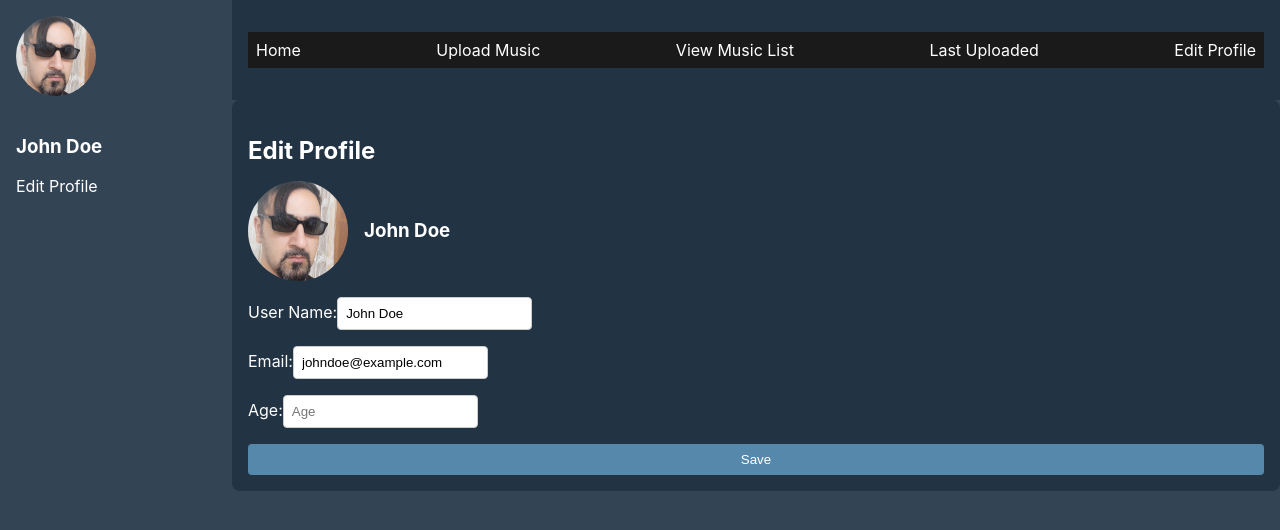
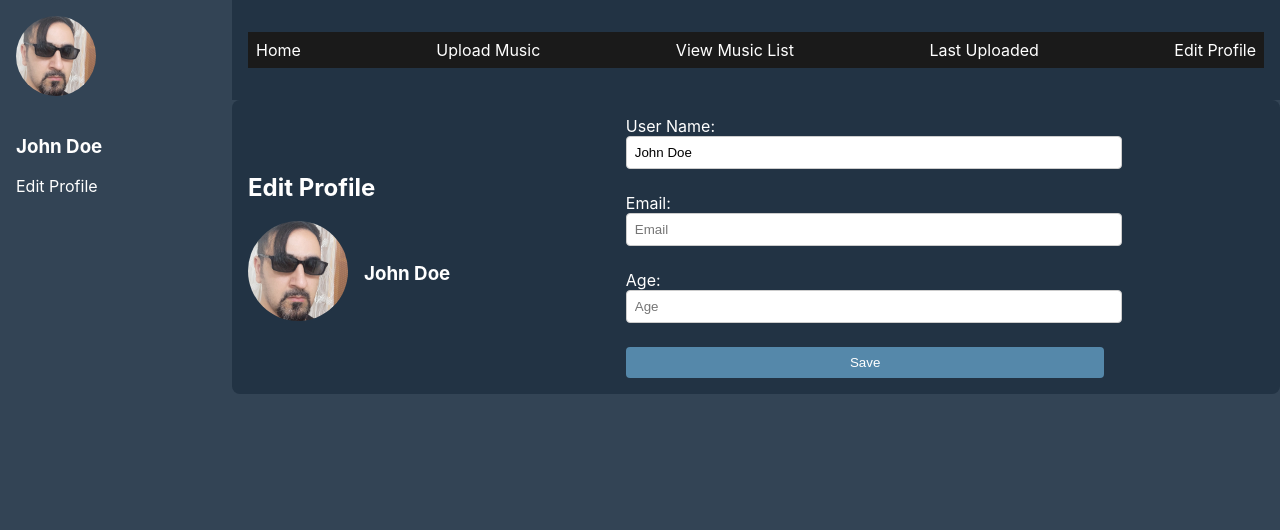
Before and after one commit to hadizziano/admin-panel-music, a React (Create React App) app: page /edit-profile in a window 1280 px wide. Shown: the top 530 px of the page. Built offline with nearby package versions, Linux system fonts and the light colour scheme.

Commit message:
edit profile page edited

```diff
--- a/src/components/EditProfile.js
+++ b/src/components/EditProfile.js
@@ -1,9 +1,20 @@
 import React, { useState } from "react";
+import { FaEdit } from "react-icons/fa";
+
+const buttonStyles = {
+  padding: "0.5rem 1rem",
+  borderRadius: "4px",
+  border: "none",
+  backgroundColor: "#5588AA",
+  color: "white",
+  cursor: "pointer",
+};
 
 const EditProfile = ({ user }) => {
   const [userName, setUserName] = useState(user.name);
-  const [email, setEmail] = useState("johndoe@example.com");
-  const [age, setAge] = useState("");
+  const [email, setEmail] = useState(user.email);
+  const [age, setAge] = useState(user.age);
+  const [isHovering, setIsHovering] = useState(false);
 
   const handleUserNameChange = (event) => {
     setUserName(event.target.value);
@@ -29,11 +40,29 @@ const EditProfile = ({ user }) => {
         padding: "1rem",
         color: "white",
         borderRadius: "8px",
+        display: "grid",
+        gap: "1rem",
+        gridTemplateColumns: "auto 1fr", // Left and right sections
+        alignItems: "center", // Center content vertically
       }}
     >
-      <h2 style={{ marginBottom: "1rem" }}>Edit Profile</h2>
+      <div>
+        <h2>Edit Profile</h2>
         <div
-        style={{ display: "flex", alignItems: "center", marginBottom: "1rem" }}
+          style={{
+            display: "flex",
+            alignItems: "center",
+            marginBottom: "1rem",
+          }}
+          onMouseEnter={() => setIsHovering(true)}
+          onMouseLeave={() => setIsHovering(false)}
+        >
+          <div
+            style={{
+              position: "relative",
+              marginRight: "1rem",
+              cursor: "pointer",
+            }}
           >
             <img
               src={user.picture}
@@ -42,16 +71,42 @@ const EditProfile = ({ user }) => {
                 width: "100px",
                 height: "100px",
                 borderRadius: "50%",
-            marginRight: "1rem",
               }}
             />
+            {isHovering && (
+              <div
+                style={{
+                  position: "absolute",
+                  bottom: 0,
+                  right: 0,
+                  backgroundColor: "rgba(0, 0, 0, 0.6)",
+                  borderRadius: "50%",
+                  padding: "0.3rem",
+                  display: "flex",
+                  justifyContent: "center",
+                  alignItems: "center",
+                }}
+              >
+                <FaEdit size={18} color="white" />
+              </div>
+            )}
+          </div>
           <div>
             <h3>{user.name}</h3>
             <p>{user.email}</p>
           </div>
         </div>
-      <form style={{ display: "flex", flexDirection: "column", gap: "1rem" }}>
-        <label>
+      </div>
+      <form
+        style={{
+          display: "grid",
+          gap: "1.5rem",
+          alignItems: "center", // Center form items horizontally
+          width: "60%", // Adjust width of the form
+          margin: "0 auto", // Center the form within its container
+        }}
+      >
+        <label style={{ display: "grid" }}>
           User Name:
           <input
             type="text"
@@ -61,7 +116,7 @@ const EditProfile = ({ user }) => {
             placeholder="User Name"
           />
         </label>
-        <label>
+        <label style={{ display: "grid" }}>
           Email:
           <input
             type="email"
@@ -71,7 +126,7 @@ const EditProfile = ({ user }) => {
             placeholder="Email"
           />
         </label>
-        <label>
+        <label style={{ display: "grid" }}>
           Age:
           <input
             type="number"
@@ -93,15 +148,7 @@ const inputStyles = {
   padding: "0.5rem",
   borderRadius: "4px",
   border: "1px solid #ccc",
-};
-
-const buttonStyles = {
-  padding: "0.5rem 1rem",
-  borderRadius: "4px",
-  border: "none",
-  backgroundColor: "#5588AA",
-  color: "white",
-  cursor: "pointer",
+  width: "100%",
 };
 
 export default EditProfile;
```
Also changed, not shown: src/contexts/ThemeContext.js (added, +17 -0 lines). Lines whose indentation alone changed are shown as unchanged.
